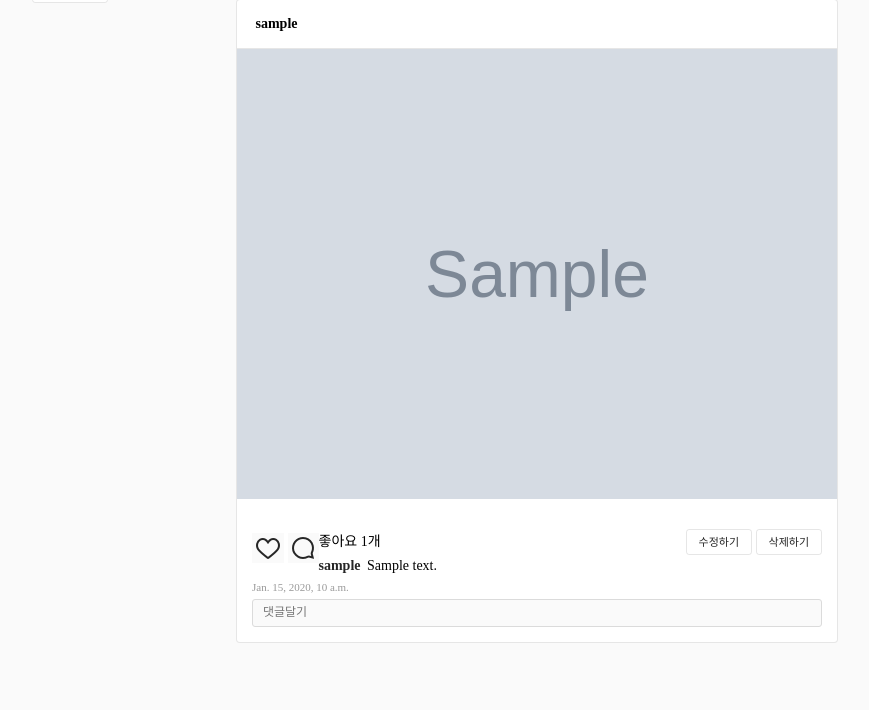
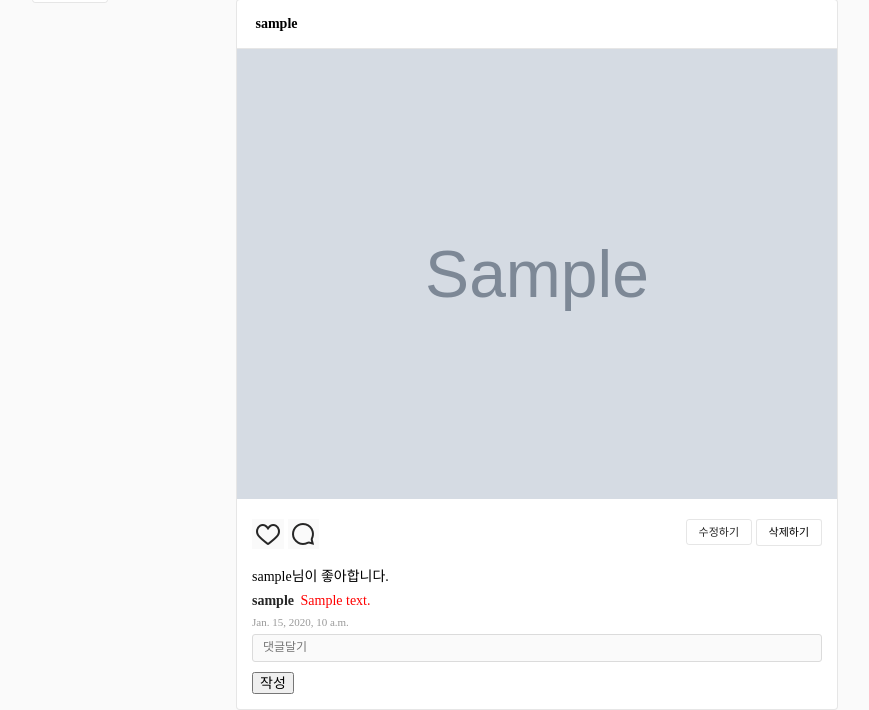
Before and after one commit to junhokwon/instagram, a Django app: page /post/ in a window 1280 px wide. Shown: the part 178-888 px from the top of the page, without its empty margins (103-972 px from the left). Before the commit the page ends 821 px from the top, so only its background shows below. Run offline with Django 3.2, Linux system fonts and the light colour scheme; a user stored in the database is signed in; tables that the repository leaves empty hold one stand-in row (values such as "Sample post"); grey boxes marked "Sample" are stand-in pictures; style sheets or scripts are compiled from the project's sources.

Commit message:
post_delete.html 구현

```diff
--- a/django_app/post/models.py
+++ b/django_app/post/models.py
@@ -29,6 +29,7 @@ class Post(models.Model):
 
     class Meta:
         ordering =['-pk',]
+        # post만들어진 역순으로 정렬
 
     def add_comment(self, user, content):
         # 자신을 post로 갖고, 전달받은 user를 author로 가지며
@@ -61,12 +62,6 @@ class Comment(models.Model):
     content = models.TextField()
     created_date = models.DateTimeField(auto_now_add=True)
     modified_date = models.DateTimeField(auto_now=True)
-    my_comment = models.OneToOneField(
-        'Comment',
-        related_name='+',
-        blank=True,
-        null=True,
-    )
     like_users = models.ManyToManyField(
         settings.AUTH_USER_MODEL,
         through='CommentLike',
--- a/django_app/post/urls.py
+++ b/django_app/post/urls.py
@@ -15,6 +15,8 @@ urlpatterns = [
     url(r'^(?P<post_pk>\d+)/$', views.post_detail, name='post_detail'),
     url(r'^create/$', views.post_create, name = 'post_create'),
     url(r'^(?P<post_pk>\d+)/modify/$', views.post_modify, name='post_modify'),
+    url(r'^(?P<post_pk>\d+)/delete/$', views.post_delete, name='post_delete'),
+    url(r'(?P<pk>\d+)/create', views.comment_create, name='comment_create'),
     # url(r'^.*/$', views.post_anyway, name= 'post_anyway'),
 
 ]
--- a/django_app/post/views.py
+++ b/django_app/post/views.py
@@ -1,12 +1,15 @@
 from django.contrib.auth import get_user_model
 from django.contrib.auth.decorators import login_required
 from django.http import HttpResponse, HttpResponseNotFound, HttpResponseRedirect
-from django.shortcuts import render, redirect
+from django.shortcuts import render, redirect, get_object_or_404
 from django.template import loader
 from django.urls import reverse
 
+from post.decorators import post_owner
+from post.forms.comment import CommentForm
+
 from .forms.post import PostForm
-from .models import Post
+from .models import Post, Comment
 
 # 자동으로 Django에서 인증에 사용하는 User모델클래스를 리턴
 #   https://docs.djangoproject.com/en/1.11/topics/auth/customizing/#django.contrib.auth.get_user_model
@@ -133,7 +136,8 @@ def post_create(request):
         'form': form,
     }
     return render(request, 'post/post_create.html', context)
-
+@post_owner
+@login_required
 def post_modify(request, post_pk):
     # 현재 수정하고자 하는 Post객체
     post = Post.objects.get(pk=post_pk)
@@ -147,7 +151,7 @@ def post_modify(request, post_pk):
         context = {
             'form' : form,
         }
-        return render(request,'post/post_create.html',context)
+        return render(request,'post/post_modify.html',context)
 
     # if request.method == 'POST':
     #     photo = request.FILES['photo'],
@@ -161,17 +165,45 @@ def post_modify(request, post_pk):
     #     }
     #     return render(request, 'blog/post_modify.html',context)
 
-
-
+@post_owner
+@login_required
 def post_delete(request, post_pk):
     # post_pk에 해당하는 Post에 대한 delete요청만을 받음
     # 처리완료후에는 post_list페이지로 redirect
-    pass
+    post = get_object_or_404(Post,pk=post_pk)
+    if request.method == 'POST':
+        post.delete()
+        return redirect('post:post_list')
+    else:
+        context = {
+            'post' : post,
+        }
+        return render(request,'post/post_delete.html',context)
 
 
+# class Comment(models.Model):
+#     post = models.ForeignKey(Post)
+#     author = models.ForeignKey(settings.AUTH_USER_MODEL)
+#     content = models.TextField()
+#     created_date = models.DateTimeField(auto_now_add=True)
+#     modified_date = models.DateTimeField(auto_now=True)
+#     like_users = models.ManyToManyField(
+#         settings.AUTH_USER_MODEL,
+#         through='CommentLike',
+#         related_name='like_comments',
+#     )
+
+@login_required
 def comment_create(request, post_pk):
     # POST요청을 받아 Comment객체를 생성 후 post_detail페이지로 redirect
-    pass
+    post= Post.objects.get(pk=post_pk)
+
+    if request.method == 'POST':
+        form = CommentForm(data=request.POST,instance=post,author=request.user)
+        form.save()
+        return redirect('post:post_detail',pk=post_pk)
+
+
 
 
 def comment_modify(request, post_pk):
--- a/django_app/static/scss/base.scss
+++ b/django_app/static/scss/base.scss
@@ -30,18 +30,17 @@ ul, ol {
   padding: 0;
   list-style-type: none;
 }
+.clearfix {
+  &::after {
+    content: '';
+    display: block;
+    height: 0;
+    clear: both;
+  }
+}
 .test {
   padding: 10px;
   color: white;
   background-color: red;
   font-size: 14px;
 }
-
-.clearfix {
-  &::after {
-    content :'';
-    display: block;
-    height: 0;
-    clear:both;
-  }
-}
--- a/django_app/static/scss/common.scss
+++ b/django_app/static/scss/common.scss
@@ -36,3 +36,6 @@
     margin-bottom: 0;
   }
 }
+form.form-inline {
+  display: inline-block;
+}
--- a/django_app/static/scss/layout.scss
+++ b/django_app/static/scss/layout.scss
@@ -3,6 +3,7 @@
 $screen-tablet: 700px;
 $header-height: 83px;
 header.top-header {
+  background-color: #fff;
   border-bottom: 1px solid $color-border;
 }
 header.top-header > nav:nth-child(1) {
--- a/django_app/static/scss/post.scss
+++ b/django_app/static/scss/post.scss
@@ -29,7 +29,7 @@ article.post {
         float: left;
       }
       .btn-right {
-        float:right;
+        float: right;
       }
     }
 
--- a/django_app/templates/include/field_set.html
+++ b/django_app/templates/include/field_set.html
@@ -9,7 +9,6 @@
 	{% endfor %}
 </ul>
 {% endif %}
-
 
 <!--form을 순회하면 form이 가진 각 필드를 매 루프마다 제공-->
 {% for field in form %}
--- a/django_app/templates/include/post.html
+++ b/django_app/templates/include/post.html
@@ -23,7 +23,7 @@
     {% endif %}
   </div>
   <div class="post-bottom">
-  <div class="post-btn-container">
+    <div class="post-btn-container clearfix">
       <div class="btn-left">
         <a href="#">
         <img src="{% static 'images/post-heart.png' %}" alt="">
@@ -33,26 +33,50 @@
         </a>
       </div>
       <div class="btn-right">
-      <a href="{% url 'post:post_modify' %}" class="btn">수정하기</a>
-      <a href="{% url 'post:post_delete' %}" class="btn">삭제하기</a>
+        {% if user == post.author %}
+        <a href="{% url 'post:post_modify' post_pk=post.pk %}" class="btn">수정하기</a>
+        <form action="{% url 'post:post_delete' post_pk=post.pk %}" method="POST" class="form-inline">
+          {% csrf_token %}
+          <button type="submit" class="btn">삭제하기</button>
+        </form>
+
+        {% endif %}
       </div>
-    <p class="comment">좋아요 {{ post.like_count }}개</p>
+    </div>
+
+    {% if post.like_users.all %}
+      <p class="comment">{% for user in post.like_users.all %}
+        <span>{{ user }}</span>{% endfor %}님이 좋아합니다.
+      </p>
+    {% endif %}
+
+    <!--<p class="comment">좋아요 {{ post.like_count }}개</p>-->
     <div class="post-comment-container">
-
+      <!--해당 post에 my_comment가 있을 경우 표시-->
       {% if post.my_comment %}
+        <!--include한 post_comment내에서 'comment'라는 이름으로 쓸 변수에는 post.my_comment를 할당-->
         {% include 'include/post_comment.html' with comment=post.my_comment style='red' %}
       {% endif %}
 
       <!--post에 연결된 Comment목록을 for문으로 순회하며 아래의 div.post-comment를 반복-->
       {% for comment in post.comment_set.all %}
         {% if comment != post.my_comment %}
+          <!--
+            include한 post_comment내에서 이미 'comment'라는 이름을 사용중이며
+            for문에서 사용하는 각 loop의 아이템 이름 'comment'와 일치
+          -->
           {% include 'include/post_comment.html' %}
         {% endif %}
       {% endfor %}
     </div>
     <p class="created">{{ post.created_date }}</p>
-    <form action="">
-      <input type="text" placeholder="댓글달기" class="input-comment">
+    <form action="{% url 'post:comment_create' pk=post.pk %}" method="POST">
+      {% csrf_token %}
+      <div class="field-wrapper">
+      <input type="text" placeholder="댓글달기" class="content">
+        </div>
+      <button type="submit">작성</button>
     </form>
+
   </div>
 </article>
--- a/django_app/templates/include/post_comment.html
+++ b/django_app/templates/include/post_comment.html
@@ -1,5 +1,5 @@
- <div class="post-comment">
-        <a href="" class="comment-author">{{ comment.author }}</a>
-        <span class="comment-content">{{ comment.content }}</span>
-        <a href="" class="comment-tag"></a>
- </div>
+<div class="post-comment" {% if style == 'red' %}style="color: red;"{% endif %}>
+  <a href="" class="comment-author">{{ comment.author }}</a>
+  <span class="comment-content">{{ comment.content }}</span>
+  <a href="" class="comment-tag"></a>
+</div>
```
Also changed, not shown: django_app/post/decorators.py (added, +12 -0 lines), django_app/post/forms/comment.py (added, +43 -0 lines), django_app/post/forms/post.py (+83 -36 lines), django_app/templates/post/post_delete.html (added, +13 -0 lines). Lines whose indentation alone changed are shown as unchanged.
